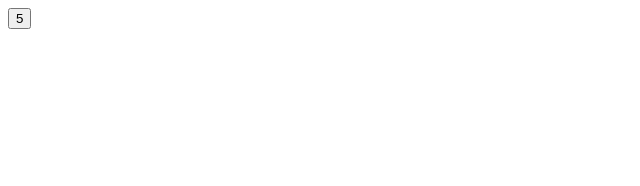
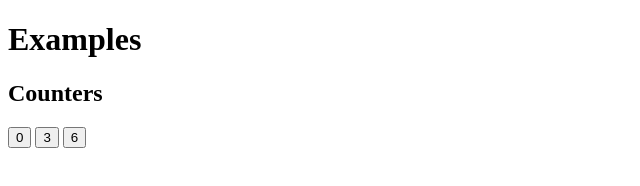
Before and after one commit to fabricatorsltd/fabrctive, a plain HTML site: page examples.html in a window 1280 px wide. Shown: the whole page, without its empty margins (0-640 px from the left). Drawn offline with Linux system fonts and the light colour scheme.

Commit message:
replace test with examples

```diff
--- a/test.html
+++ b/examples.html
@@ -3,12 +3,18 @@
 
 <head>
     <meta charset="UTF-8">
-    <title>reactive.js test</title>
+    <title>reactive.js examples</title>
 </head>
 
 <body>
 
-    <button counter-react="my-counter" counter-react-initial-value="5">5</button>
+    <h1>Examples</h1>
+
+    <h2>Counters</h2>
+
+    <button counter-react="myCounter1" counter-react-initial-value="0">0</button>
+    <button counter-react="myCounter2" counter-react-initial-value="3">3</button>
+    <button counter-react="myCounter3" counter-react-initial-value="6">6</button>
 
     <script src="debugger.js"></script>
     <script src="core.js"></script>
@@ -19,8 +25,7 @@
     <script src="reactive.js"></script>
 
     <script>
-        reactive = new Reactive();
-        reactive.init();
+        new Reactive();
     </script>
 </body>
 
```
